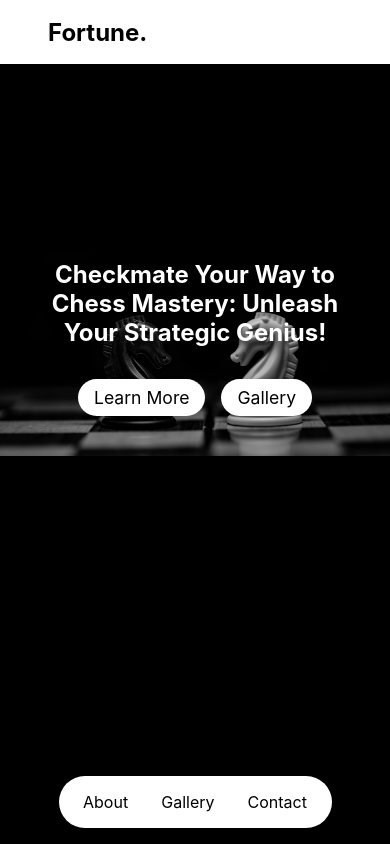
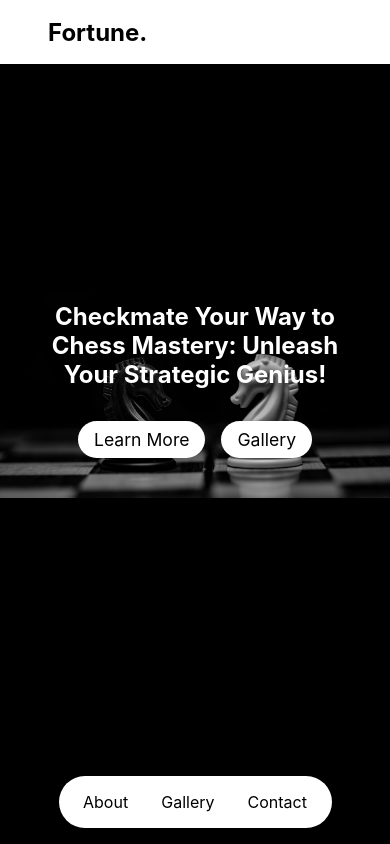
Before and after one commit to AfrokingJasper/Techmonstro-Internship-Challenge, a React (Create React App) app: page / in a window 390 px wide. Built offline with nearby package versions, Linux system fonts and the light colour scheme.

Commit message:
adjusting the landingview height

```diff
--- a/src/components/Intro/LandingView.css
+++ b/src/components/Intro/LandingView.css
@@ -80,7 +80,7 @@
 
 @media (max-width: 650px) {
   .landing__view {
-    height: 80vh;
+    /* height: 80vh; */
     background-size: contain;
     background-position: center;
   }
```
